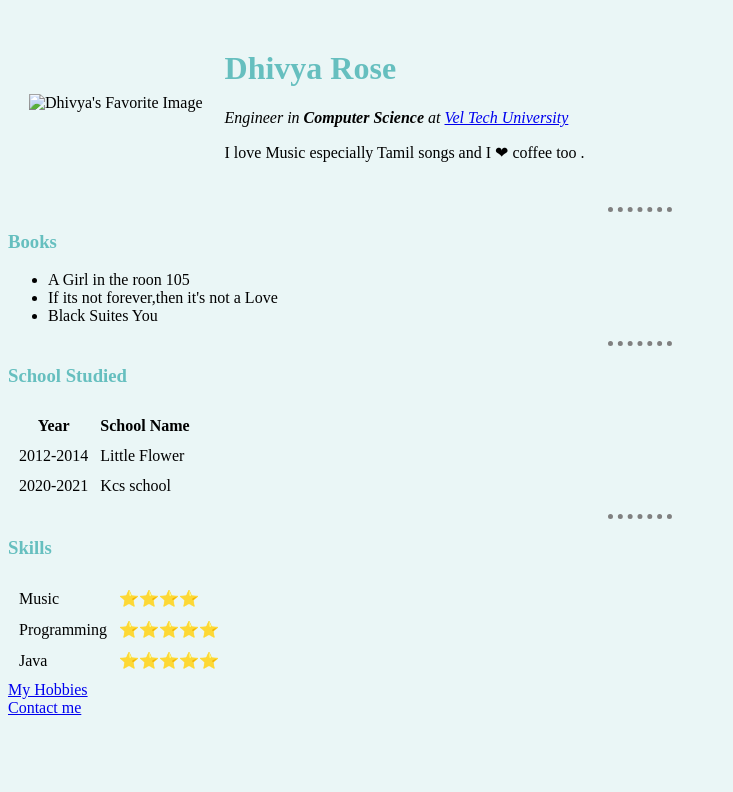
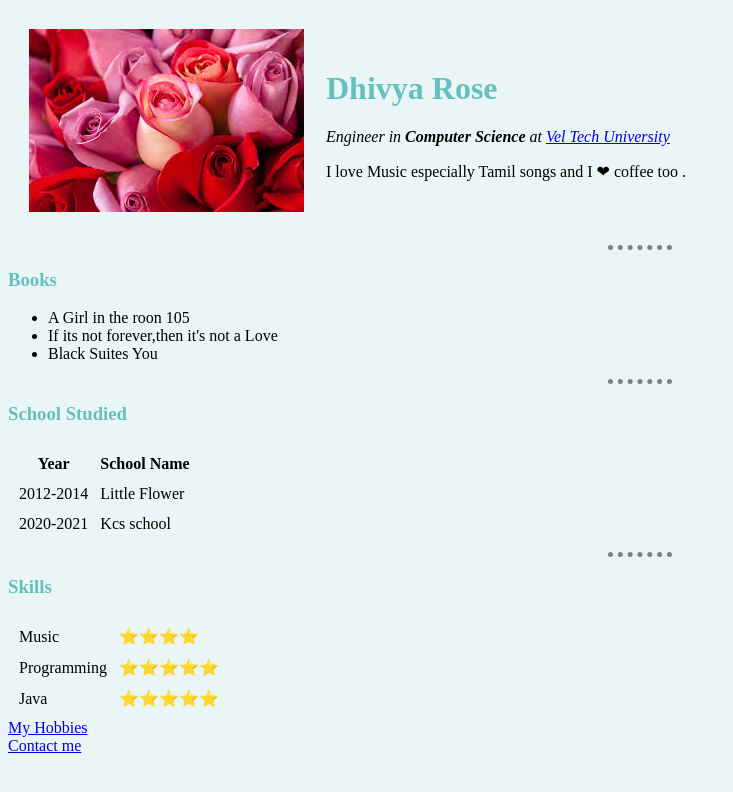
Before and after one commit to dhivyareads/personal, a plain HTML site: page index.html in a window 1280 px wide. Shown: the whole page, without its empty margins (0-733 px from the left). Drawn offline with Linux system fonts and the light colour scheme; the site is published under a folder, as on GitHub Pages, so addresses that start at the root find nothing.

Commit message:
Update index.html

```diff
--- a/index.html
+++ b/index.html
@@ -10,7 +10,7 @@
 
 <body>
   <table cellspacing="20">
-    <td>  <img src="/Images/rose.jpeg" alt="Dhivya's Favorite Image"> </td>
+    <td>  <img src="Images/rose.jpeg" alt="Dhivya's Favorite Image"> </td>
     <td>
       <h1> Dhivya Rose </h1>
       <p><em> Engineer in <strong>Computer Science </strong>at <a href="https://www.veltech.edu.in/"> Vel Tech University </a></em></p>
```
